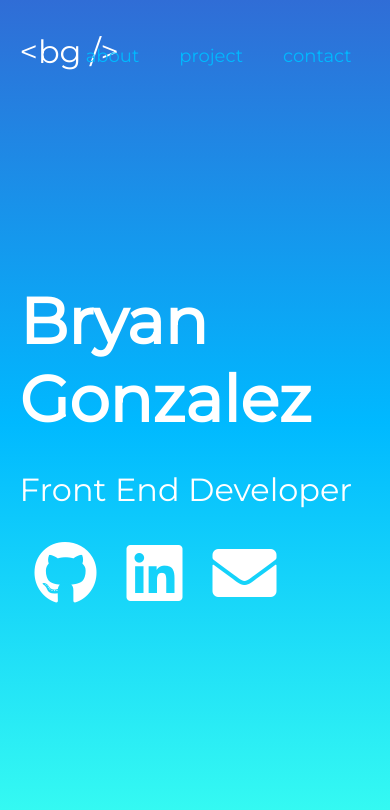
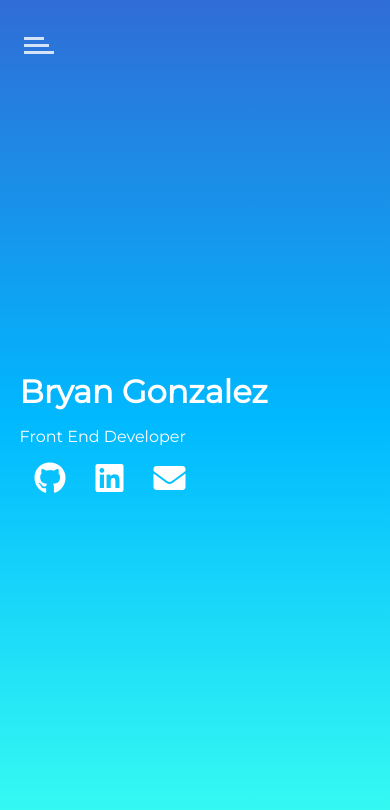
Before and after one commit to Bryang09/january-portfolio, a React (Create React App) app: page / in a window 390 px wide. Shown: the top 810 px of the page. Built offline with nearby package versions, Linux system fonts and the light colour scheme.

Commit message:
Landing Page Completed

```diff
--- a/src/Components/Landing/Landing.js
+++ b/src/Components/Landing/Landing.js
@@ -22,7 +22,14 @@ class Landing extends Component {
         path: "mailto:bryan.gonzalez1020.bg@gmail.com",
         class: "fas fa-envelope"
       }
-    ]
+    ],
+    width: window.innerWidth
+  };
+
+  componentDidUpdate = () => {
+    if (window.innerWidth !== this.state.width) {
+      this.setState({ width: window.innerWidth });
+    }
   };
   render() {
     const icons = this.state.icons.map(res => {
@@ -33,20 +40,28 @@ class Landing extends Component {
             target={res.id !== 2 ? "_blank" : null}
             rel="noopener noreferrer"
           >
-            <i className={`${res.class} fa-4x`} />
+            <i
+              className={
+                window.innerWidth < 600
+                  ? `${res.class} fa-2x`
+                  : `${res.class} fa-4x`
+              }
+            />
           </a>
         </div>
       );
     });
     console.log(icons);
-    console.log(this.props);
+    console.log(this.state.width);
 
     return (
       <div className="Landing">
         <Nav location={this.props.location.pathname} />
-        <h1>Bryan Gonzalez</h1>
-        <h3>Front End Developer</h3>
-        <div className="icons">{icons}</div>
+        <div className="landingContent">
+          <h1>Bryan Gonzalez</h1>
+          <h3>Front End Developer</h3>
+          <div className="icons">{icons}</div>
+        </div>
       </div>
     );
   }
--- a/src/Components/Landing/Landing.scss
+++ b/src/Components/Landing/Landing.scss
@@ -4,7 +4,7 @@
   display: flex;
   flex-direction: column;
   justify-content: center;
-  padding-left: 5vw;
+
   color: #fff;
 
   h1 {
@@ -30,6 +30,9 @@
   }
 }
 
+.landingContent {
+  padding-left: 5vw;
+}
 @media screen and (max-width: 768px) {
   .Landing {
     h1 {
@@ -40,14 +43,14 @@
     }
   }
 }
-@media screen and (max-width: 768px) {
+@media screen and (max-width: 600px) {
   .Landing {
     background: linear-gradient(#306dd6, #00b9ff, #39fff1);
     h1 {
-      font-size: 4em;
+      font-size: 2em;
     }
     h3 {
-      font-size: 2em;
+      font-size: 1em;
     }
   }
 }
--- /dev/null
+++ b/src/Components/Nav/Burger/Burger.js
@@ -0,0 +1,63 @@
+import React from "react";
+
+import { Link } from "react-router-dom";
+
+import "./Burger.scss";
+
+const Burger = props => {
+  console.log(props);
+  return (
+    <div className="Burger">
+      <div className="burgerButton" onClick={props.click}>
+        <div
+          className="line line1"
+          style={
+            props.burger
+              ? {
+                  transform: "translate(1px, 7px) rotate(45deg)",
+                  width: "100%"
+                }
+              : null
+          }
+        />
+        <div
+          className="line line2"
+          style={props.burger ? { display: "none" } : null}
+        />
+        <div
+          className="line line3"
+          style={
+            props.burger
+              ? { transform: "translate(1px, 0) rotate(-45deg)" }
+              : null
+          }
+        />
+      </div>
+      <div
+        className="Navigation"
+        style={props.burger ? { display: "flex" } : { display: "none" }}
+      >
+        <h2>
+          <Link
+            to="/"
+            style={{ color: "#fff", fontSize: "1.5em" }}
+          >{`<bg />`}</Link>
+        </h2>
+        <h3 className="burgerOptions">
+          <Link to="/about">about</Link>
+        </h3>
+        <h3 className="burgerOptions">
+          <Link to="/about">projects</Link>
+        </h3>
+        <h3 className="burgerOptions">
+          <Link to="/about">contact</Link>
+        </h3>
+        <h3 className="burgerOptions">
+          <Link to="/about">resume</Link>
+        </h3>
+      </div>
+    </div>
+  );
+};
+
+export default Burger;
--- /dev/null
+++ b/src/Components/Nav/Burger/Burger.scss
@@ -0,0 +1,59 @@
+.Burger {
+  height: 10vh;
+  display: none;
+
+  .burgerButton {
+    position: absolute;
+    top: 30px;
+    left: 0;
+    opacity: 0.8;
+    padding: 0.3em;
+    display: flex;
+    flex-direction: column;
+    justify-content: flex-start;
+    align-items: flex-start;
+    cursor: pointer;
+
+    &:hover {
+      cursor: pointer;
+      opacity: 1;
+    }
+    .line {
+      height: 3px;
+      width: 30px;
+      background: #fff;
+      margin: 2px 0;
+      transition: 0.5s ease;
+    }
+    .line1 {
+      width: 20px;
+    }
+    .line2 {
+      width: 25px;
+    }
+  }
+}
+
+.Navigation {
+  display: flex;
+  height: 100vh;
+  width: 100vw;
+  background: #2b75da;
+  padding: 0;
+  justify-content: center;
+  align-items: center;
+  flex-direction: column;
+
+  .burgerOptions {
+    display: flex;
+    flex-direction: column;
+    font-size: 1.2em;
+    cursor: pointer;
+  }
+}
+
+@media screen and (max-width: 600px) {
+  .Burger {
+    display: block;
+  }
+}
--- a/src/Components/Nav/Nav.js
+++ b/src/Components/Nav/Nav.js
@@ -1,6 +1,8 @@
 import React, { Component } from "react";
 
 import { Link } from "react-router-dom";
+
+import Burger from "./Burger/Burger";
 
 import "./Nav.scss";
 // #0082b3
@@ -11,7 +13,12 @@ class Nav extends Component {
       { id: 1, name: "project", link: "/projects" },
       { id: 2, name: "contact", link: "/contact" },
       { id: 3, name: "resume", link: "/resume" }
-    ]
+    ],
+    burger: false
+  };
+
+  onBurgerClick = () => {
+    this.setState({ burger: !this.state.burger });
   };
 
   render() {
@@ -34,8 +41,9 @@ class Nav extends Component {
     const logo = `<bg />`;
     console.log(window.innerWidth);
     return (
-      <div className="Nav">
-        <h3>
+      <div className="Nav" style={this.state.burger ? { left: 0 } : null}>
+        <Burger burger={this.state.burger} click={this.onBurgerClick} />
+        <h3 id="logo">
           <Link to="/">{logo}</Link>
         </h3>
         <div className="navContent">{content}</div>
--- a/src/Components/Nav/Nav.scss
+++ b/src/Components/Nav/Nav.scss
@@ -5,8 +5,11 @@
   display: flex;
   justify-content: center;
   align-items: center;
-  h3 a {
-    color: #fff;
+  h3 {
+    font-size: 2em;
+    a {
+      color: #fff;
+    }
   }
 
   .navContent {
@@ -27,6 +30,10 @@
       a {
         color: #00b9ff;
         transition: 1s ease;
+
+        &:hover {
+          translate: 1s;
+        }
       }
     }
   }
@@ -39,3 +46,21 @@
     }
   }
 }
+@media screen and (max-width: 600px) {
+  .Nav {
+    h3 {
+      font-size: 2em;
+      display: none;
+    }
+    .navContent {
+      display: none;
+      h4 {
+        font-size: 18px;
+      }
+    }
+  }
+
+  #logo {
+    font-size: 2em;
+  }
+}
```
